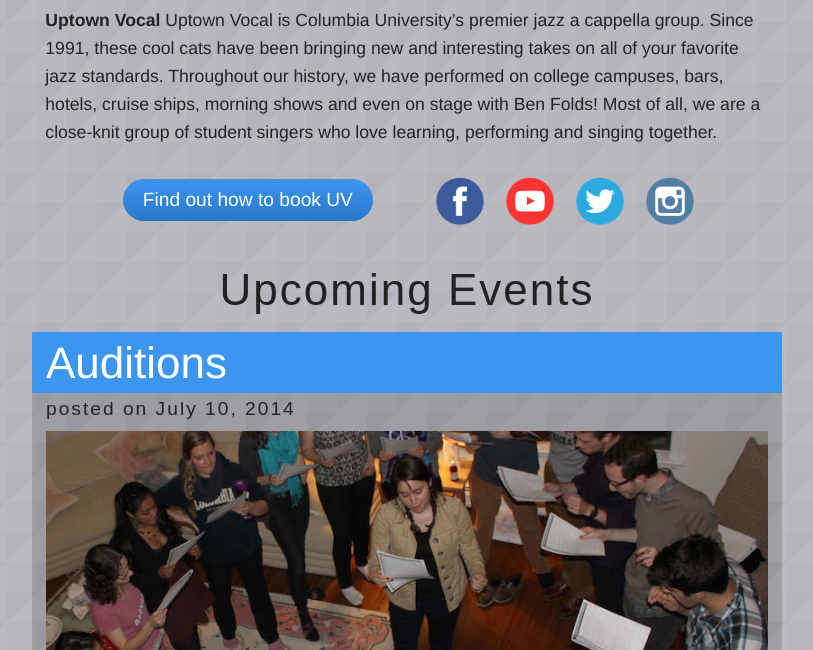
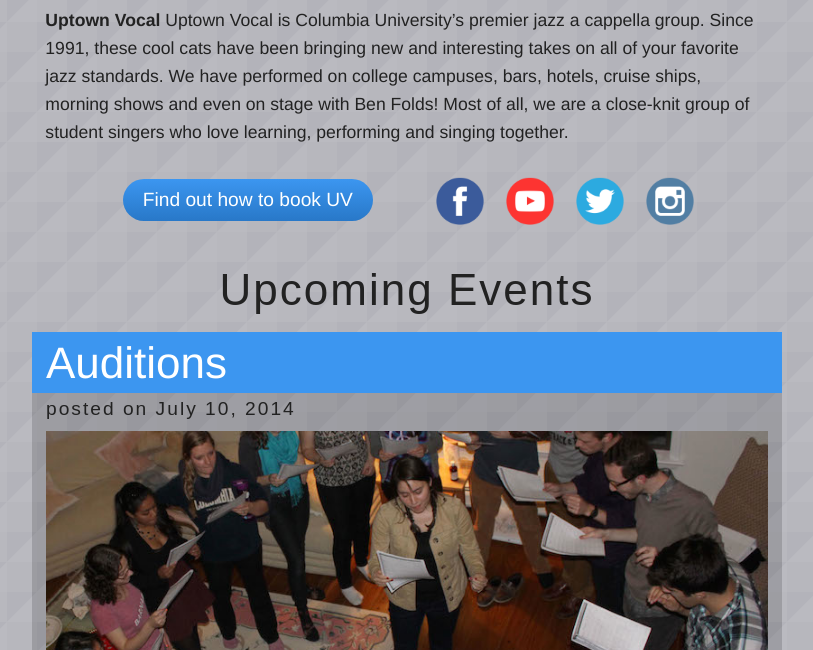
Before and after one commit to uptownvocal/uptownvocal.github.io, a Jekyll site: the page built from index.html, in a window 1280 px wide and 900 px high, scrolled down 328 px, cut to the strip 250-900 px from the top of the window. Shown: the whole strip, without its empty margins (233-1046 px from the left). Built offline with Jekyll 4.4.1, drawn with Linux system fonts in a browser that asks for light colours; some web fonts are replaced.

Commit message:
Less verbose blurb

```diff
--- a/index.html
+++ b/index.html
@@ -16,7 +16,7 @@
 
 <div class="row">
   <div class="large-10 small-12 large-centered columns">
-    <p class="blurb"><strong>Uptown Vocal</strong> Uptown Vocal is Columbia University’s premier jazz a cappella group. Since 1991, these cool cats have been bringing new and interesting takes on all of your favorite jazz standards. Throughout our history, we have performed on college campuses, bars, hotels, cruise ships, morning shows and even on stage with Ben Folds! Most of all, we are a close-knit group of student singers who love learning, performing and singing together.</p>
+    <p class="blurb"><strong>Uptown Vocal</strong> Uptown Vocal is Columbia University’s premier jazz a cappella group. Since 1991, these cool cats have been bringing new and interesting takes on all of your favorite jazz standards. We have performed on college campuses, bars, hotels, cruise ships, morning shows and even on stage with Ben Folds! Most of all, we are a close-knit group of student singers who love learning, performing and singing together.</p>
   </div>
 </div>
 
```
